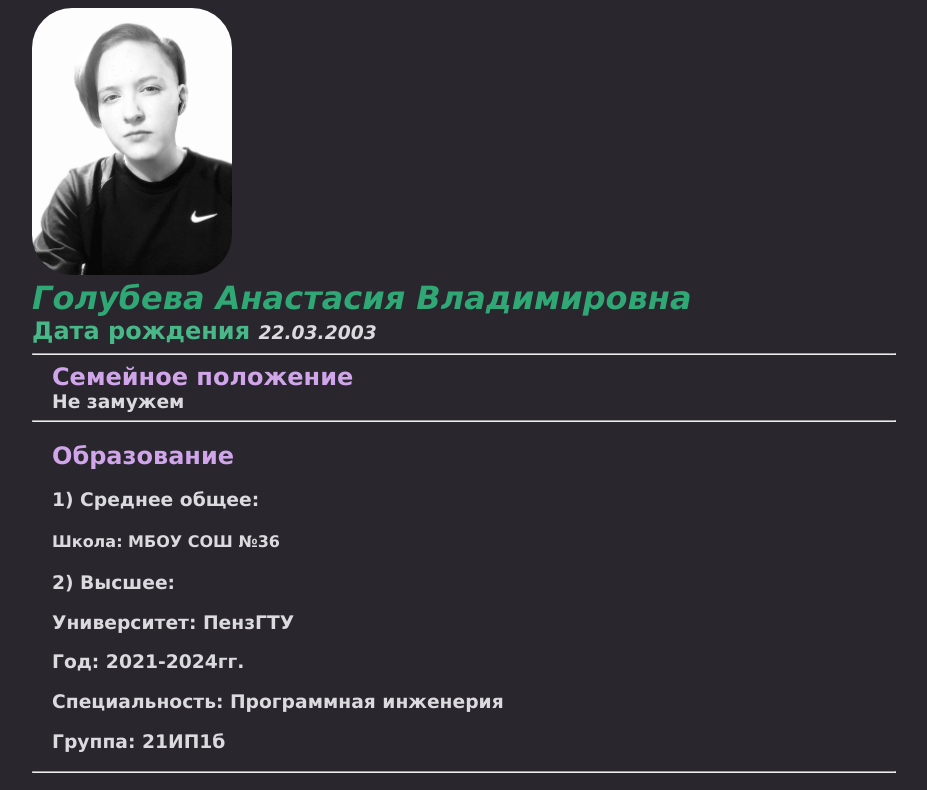
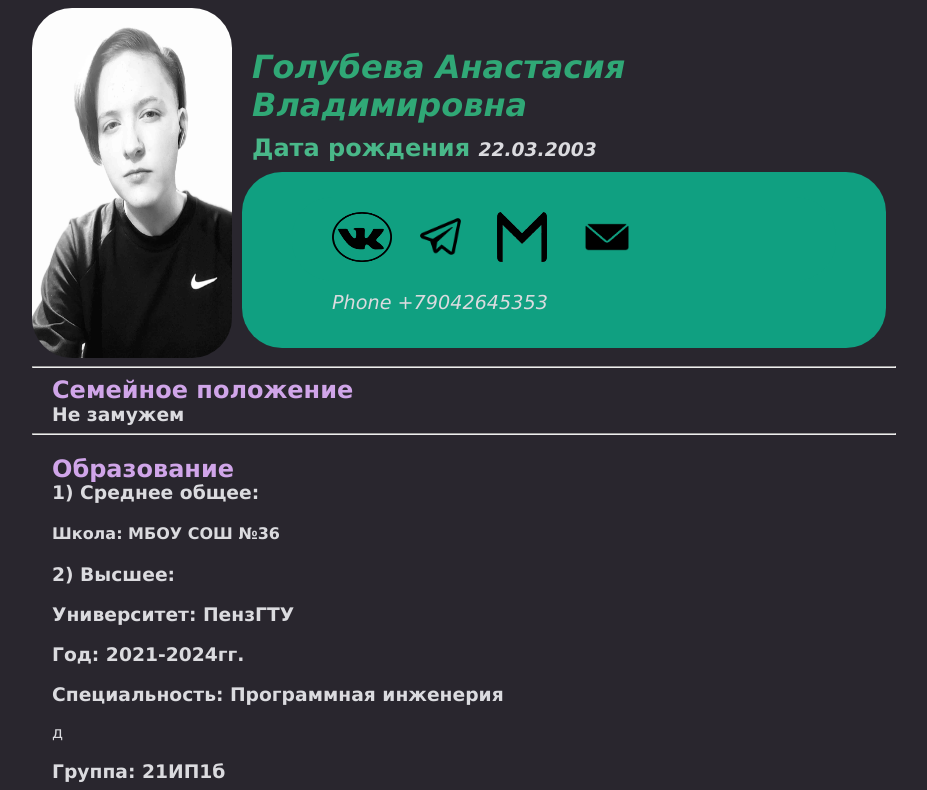
Before and after one commit to Luuwwo/cv-2, a plain HTML site: page index.html in a window 1280 px wide. Shown: the top 790 px of the page, without its empty margins (176-1103 px from the left). Drawn offline with Linux system fonts and the light colour scheme.

Commit message:
Add files via upload

```diff
--- a/index.html
+++ b/index.html
@@ -14,22 +14,35 @@
 
 <div>
     <div class="conteiner">
+        <div class="info">
+            <img src="photo.jpg" class="avatar" />
+                <div class="text-info">
+                    <h1>Голубева Анастасия Владимировна</h1>
+                    <h2 class="born">Дата рождения </h2>
+                    <h3 class="data">22.03.2003</h3>
+                    <div class="social_02">
+                        <p class="social_02">
+                            <a class="vk" href="https://vk.com/luuwwo"><img src="k.png" width="60"
+                            height="50"  alt="TG"></a>
 
-        <div class="info">
-            <img src="готово.jpg"
-            class="avatar" /> </td>
-            <h1>Голубева Анастасия Владимировна</h1>
-             <h2 class="born">Дата рождения </h2>
-            <h3 class="data">22.03.2003</h3>
+                            <a class="tg" href="https://t.me/Luuwwo"><img src="tg.png" width="50"
+                            height="50"  alt="tg"></a>
+
+                            <a class="gmail" href="mailto:millvipo@gmail.com" target="_blank"><img src="gmail.png" width="50"
+                            height="50" alt="Gmail"></a>
+
+                            <a class="mail" href="mailto:appache00@mail.ru" target="_blank"><img src="mail.png" width="50"
+                            height="50" alt="Mail"></a>
+
+                             <p class="phone">Phone +79042645353</p>
+                    </div>
+                </div>
         </div>
-
             <hr>
-    <div></div>
         <div class="family">
             <h2>Семейное положение</h2>
             <h3>Не замужем</h3>
         </div>
-
             <hr>
         <div class="study1">
             <h2>Образование</h2>
@@ -39,10 +52,8 @@
             <h3>Университет: ПензГТУ </h3>
             <h3>Год: 2021-2024гг.</h3>
             <h3>Специальность: Программная инженерия</h3>
-            <h3>Группа: 21ИП1б</h3>
+           д <h3>Группа: 21ИП1б</h3>
         </div>
-
-
             <hr>
          <div class="skill">
             <h2>Профессиональный опыт</h2>
@@ -57,7 +68,6 @@
 
             <hr>
 </div>
-
     <div class="hobby">
         <h2>Мои увлечения</h2>
         <ol class="list">
@@ -78,30 +88,7 @@
                 с новым визитом. В планах путешествие на гору Эльбрус.д</P>
         </ol>
     </div>
-
-
-
-    <div class="social">
-        <p>
-
-            <a class="vk" href="https://vk.com/luuwwo"><img src="k.png" width="100"
-            height="100"  alt="TG"></a>
-
-            <a class="tg" href="https://t.me/Luuwwo"><img src="tg.png" width="100"
-            height="100"  alt="tg"></a>
-
-            <a class="gmail" href="mailto:millvipo@gmail.com" target="_blank"><img src="gmail.png" width="100"
-            height="100" alt="Gmail"></a>
-
-            <a class="mail" href="mailto:appache00@mail.ru" target="_blank"><img src="mail.png" width="100"
-            height="100" alt="Mail"></a>
-
-             <p>Phone +79042645353</p>
-
-
-        </p>
-    </div>
 </div>
 </body>
-
+д
 </html>
--- a/styles.css
+++ b/styles.css
@@ -7,6 +7,7 @@ body {
   font-family: 'Lucida Sans', 'Lucida Sans Regular', 'Lucida Grande', 'Lucida Sans Unicode', Geneva, Verdana, sans-serif;
   padding: 0px 200px;
 }
+
 
 
 .avatar {
@@ -22,19 +23,54 @@ body {
   display: inline;
 }
 
+.info {
+  display:flex;
+}
+
 .info h1 {
   color: #30a876;
   margin: 0;
   font-style: italic;
+  margin-bottom: 10px;
+  margin-left: 20px;
+  margin-top: 40px;
 }
 
 .info h2  {
   color: rgb(73, 184, 137);
   margin: 0;
+  margin-bottom: 10px;
+  margin-left: 20px;
+  margin-top: 10px;
 }
 
 .info h3 {
   font-style: italic;
+
+}
+
+.tg {
+  margin-left: 20px;
+}
+
+.gmail {
+  margin-left: 25px;
+}
+
+.mail {
+  margin-left: 30px;
+}
+
+.phone {
+  font-style:italic;
+  font-size: 120%;
+  margin-left:50px;
+  margin-top: 1px;
+
+}
+
+.social_02 {
+  background: rgb(16, 160, 129);
 }
 
 .conteiner {
@@ -45,10 +81,10 @@ body {
 
 .hobby {
   background:#4e4c4e;
-  border: 5px solid rgb(64, 226, 164);
+  border: 5px solid #40e2a4;
   padding: 25px;
   border-radius: 40px;
-  font-size:150%;
+  font-size:120%;
 }
 
 .list{
@@ -66,6 +102,11 @@ body {
 
 .study1 {
   margin-left: 20px;
+
+}
+
+.study1 h2 {
+  margin-bottom: -20px;
 }
 
 .skill {
@@ -85,6 +126,11 @@ body {
   border-radius: 40px;
 }
 
+.social_02 {
+  padding: 15px 40px;
+  margin: 10px;
+  border-radius: 40px;
+}
 
 hr {
   padding: 0px 0px;
```
Also changed, not shown: photo.jpg (added).
